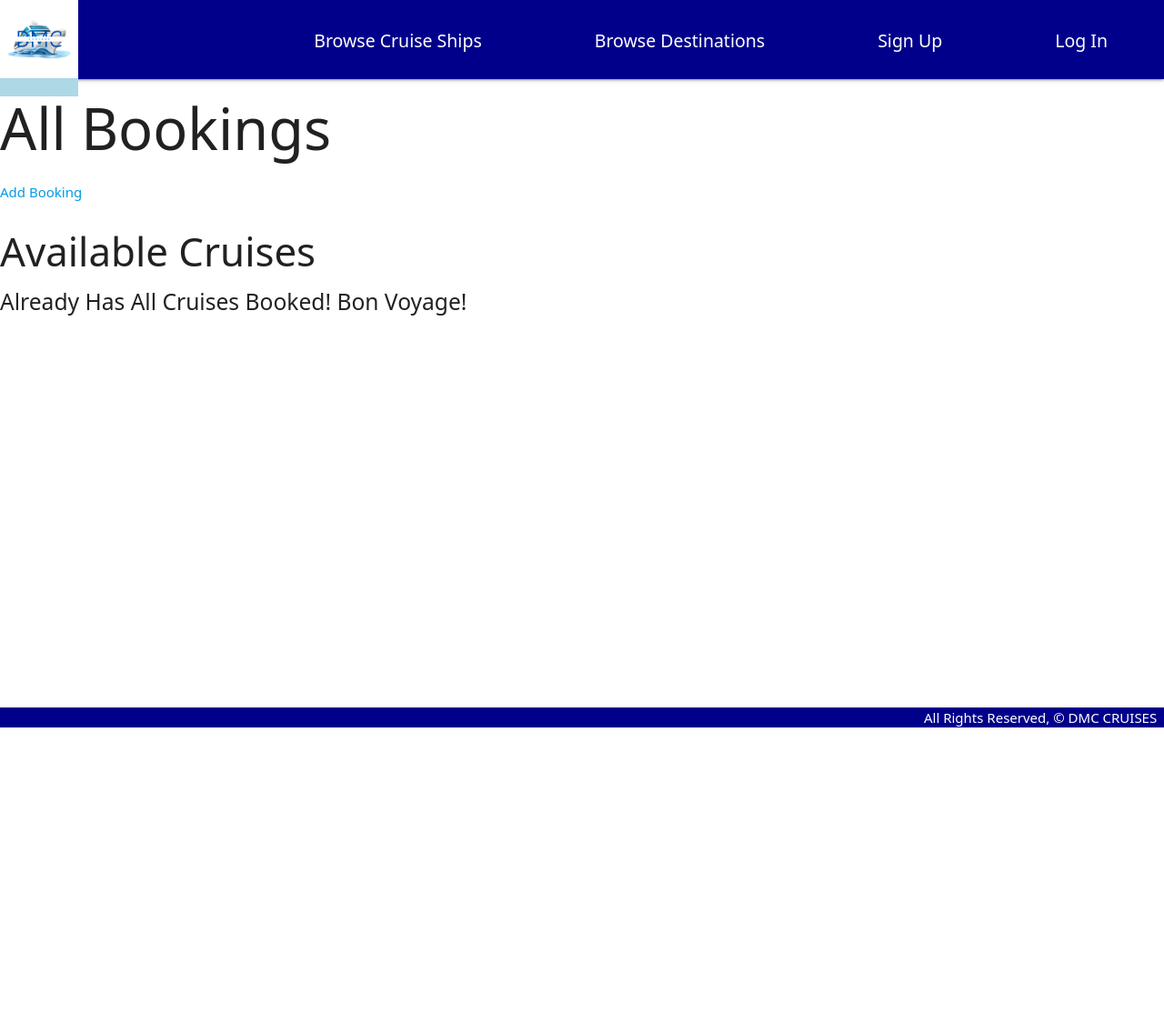
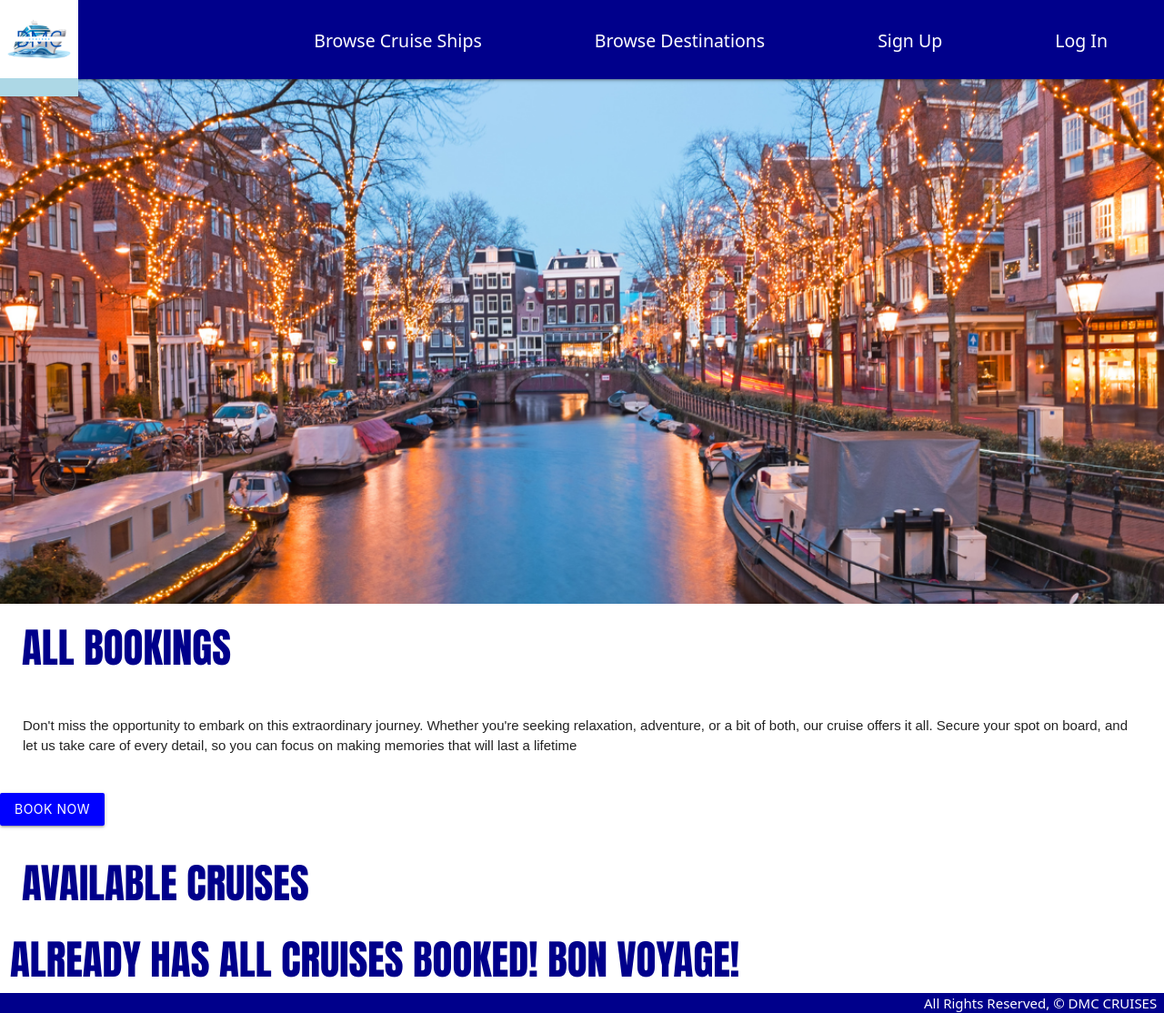
Before and after one commit to mlewis2257/dmc-cruises, a Django app: page /bookings/ in a window 1280 px wide. Shown: the whole page at 91% size. Before the commit the page ends 800 px from the top, so only its background shows below. Run offline with Django 4.2, Linux system fonts and the light colour scheme; data that the repository does not hold is empty; parts of the project's set-up code (start-up, migrations or seed data) failed here and were passed over.

Commit message:
css booking index

```diff
--- a/main_app/templates/bookings/index.html
+++ b/main_app/templates/bookings/index.html
@@ -1,9 +1,74 @@
 {% extends 'base.html' %}
 {% block content %}
 
+<style>
+
+  #image-wrapper {
+    height: 600px;
+    background-size: cover;
+    width: 100%;
+    background-image:url("../../static/images/amb.png");
+  }
+
+  h1 {
+    font-family: "Kapra-Optimized",Impact,"Arial Narrow",Arial,sans-serif;
+    color: darkblue;
+    font-size: 3rem;
+    text-transform: uppercase;
+    line-height: 110%;
+    margin: 0;
+    padding: 24px;
+}
+
+h5 {
+font-family: "Kapra-Optimized",Impact,"Arial Narrow",Arial,sans-serif;
+color:darkblue;
+font-size: 3rem;
+text-transform: uppercase;
+line-height: 110%;
+margin: 0;
+padding: 11px;
+}
+
+h6 {
+  font-family: "ProximaNova-Regular",Arial,sans-serif;
+  font-size: 1rem;
+  line-height: 150%;
+  margin:0;
+  padding: 25px;
+}
+
+#cruise_home {
+  border-style: groove;
+  border-color: blue;
+  width: 24.6%;
+  margin:0;
+  padding:7px;
+}
+
+.btn, .btn-large, .btn-small {
+  text-decoration: none;
+  color: #fff;
+  background-color: blue;
+  text-align: center;
+  letter-spacing: .5px;
+  -webkit-transition: background-color .2s ease-out;
+  transition: background-color .2s ease-out;
+  cursor: pointer;
+}
+
+.btn:hover, .btn-large:hover, .btn-small:hover {
+  background-color: lightblue;
+}
+</style>
+
+<div id="image-wrapper">
+</div>
+
 <h1>All Bookings</h1>
+<h6>Don't miss the opportunity to embark on this extraordinary journey. Whether you're seeking relaxation, adventure, or a bit of both, our cruise offers it all. Secure your spot on board, and let us take care of every detail, so you can focus on making memories that will last a lifetime</h6>
 
-<p><a href="{% url 'bookings_create' %}">Add Booking</a></p>
+<p><a href="{% url 'bookings_create' %}"><button type="button" class="btn btn-primary">BOOK NOW</button></a></p>
 {% for booking in bookings %}
   <a href="{% url 'detail' booking.id %}">
     <div class="card">
@@ -15,7 +80,7 @@
   </a>
 {% endfor %}
 <div class="col s6">
-  <h3>Available Cruises</h3>
+  <h1>Available Cruises</h1>
   {% if cruise.count %}
     {% for cruise in cruise.all %}
       <div class="card">
```
Also changed, not shown: main_app/templates/main_app/booking_form.html (+66 -0 lines), main_app/static/images/amb.png (added), main_app/static/images/inside.png (added).
